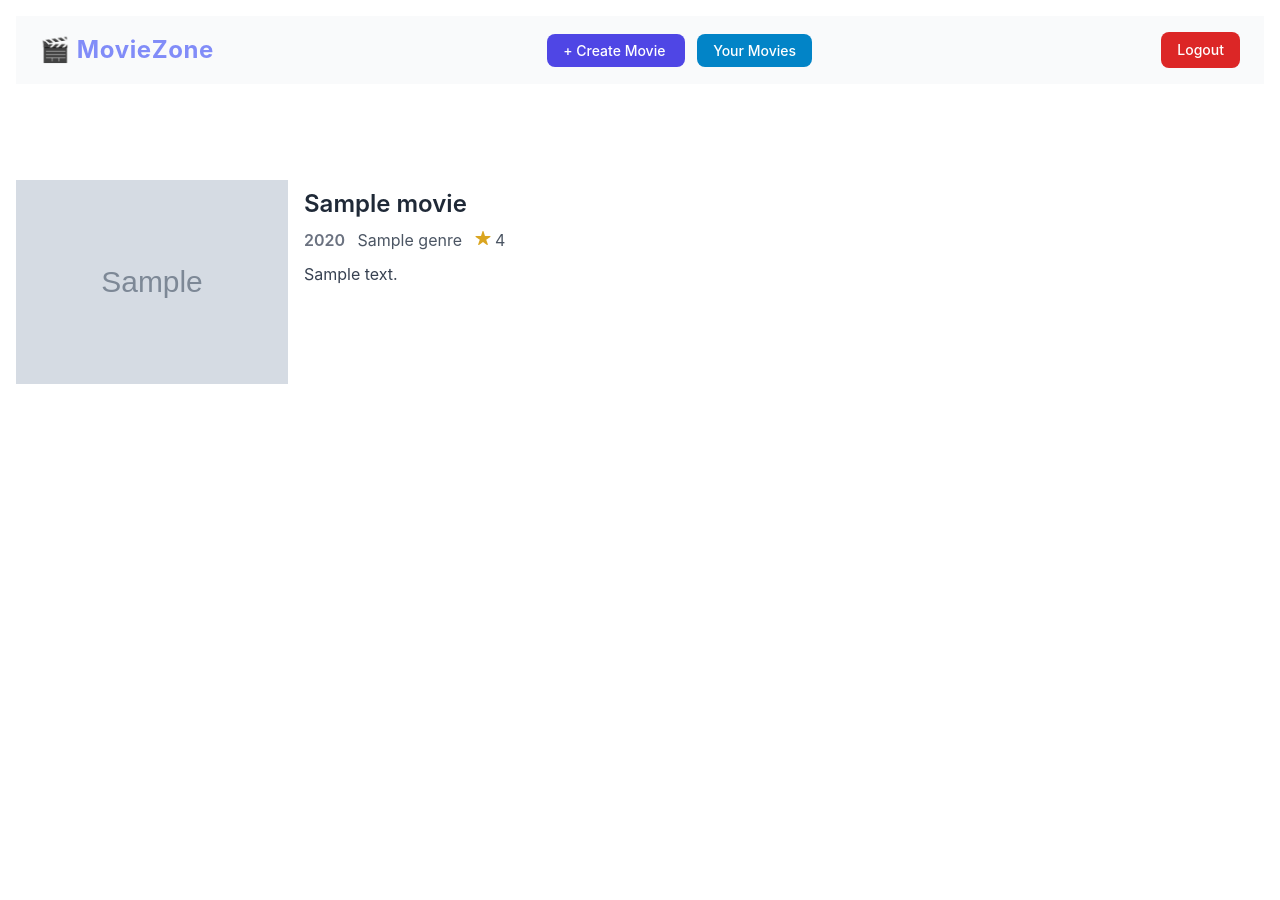
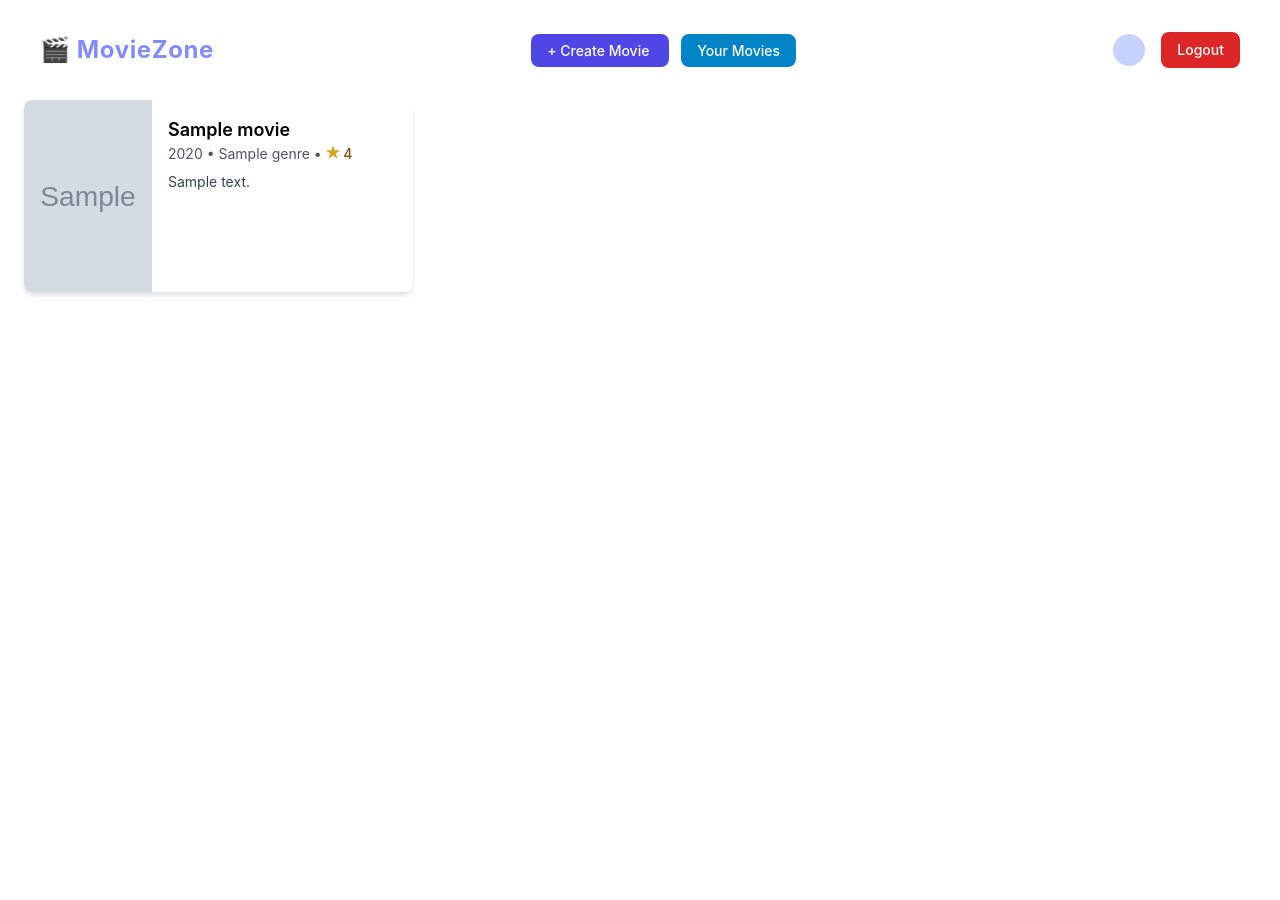
Before and after one commit to blueorionn/Flask-MovieDb, a Python web app: template moviedb/templates/index.html in a window 1280 px wide. Before the commit the page ends 384 px from the top, so only its background shows below. Run offline with Jinja, Linux system fonts and the light colour scheme; the template is opened without the code that fills it: most values are stand-ins (such as "Sample title", 1, 10 or a date in 2020); grey boxes marked "Sample" are stand-in pictures; style sheets or scripts are compiled from the project's sources.

Commit message:
modified: homepage

```diff
--- a/moviedb/templates/index.html
+++ b/moviedb/templates/index.html
@@ -1,29 +1,22 @@
 {% extends "layout.html" %} {% block content %}
-<main>
-  <section class="w-full py-12">
-    <div class="mx-auto w-full max-w-screen-2xl px-4">
-      <div class="my-8 flex w-full flex-wrap gap-8">
-        {% for movie in movies %}
-        <div class="group grid max-w-[35rem] cursor-pointer grid-cols-2 gap-4 transition-all">
-          <div>
-            <img src="/movie/poster/{{ movie.poster }}" alt="{{ movie.title }}" class="aspect-auto h-auto w-full" />
-          </div>
-          <div>
-            <h1 class="my-2 text-2xl font-semibold text-gray-800 group-hover:underline">{{ movie.title }}</h1>
-            <!-- Released Date -->
-            <h2 class="inline-block text-base font-semibold text-gray-500">{{ movie.release_year }}</h2>
-            <!-- Genre -->
-            <span class="mx-2 text-base font-normal text-gray-600">{{ movie.genre }}</span>
-            <!-- Rating -->
-            <span class="sr-only mx-2">Divider</span>
-            <ion-icon name="star" style="color: goldenrod"></ion-icon>
-            <span class="text-base font-normal text-gray-600">{{ movie.rating }}</span>
-            <!-- Summary -->
-            <p class="py-2.5 text-base font-normal text-gray-700 group-hover:underline">{{ movie.description }}</p>
-          </div>
+<main class="h-full w-full">
+  <section class="mx-auto max-w-7xl px-6">
+    <div class="grid gap-8 sm:grid-cols-2 lg:grid-cols-3">
+      {% for movie in movies %}
+      <div class="flex overflow-hidden rounded-lg bg-white shadow-md">
+        <img src="/movie/poster/{{ movie.poster }}" alt="{{ movie.title }}" class="h-48 w-32 object-cover" />
+        <div class="flex-1 p-4">
+          <h3 class="text-lg font-semibold">{{ movie.title }}</h3>
+          <p class="text-sm text-gray-600">
+            {{ movie.release_year }} • {{ movie.genre }} •
+            <span class="font-medium text-yellow-800">
+              <ion-icon name="star" style="color: goldenrod"></ion-icon> {{ movie.rating }}</span
+            >
+          </p>
+          <p class="mt-2 line-clamp-4 text-sm text-gray-700">{{ movie.description }}</p>
         </div>
-        {% endfor %}
       </div>
+      {% endfor %}
     </div>
   </section>
 </main>
--- a/moviedb/templates/layout.html
+++ b/moviedb/templates/layout.html
@@ -26,7 +26,7 @@
   </head>
   <body>
     <header class="mx-auto h-max w-full max-w-screen-2xl p-2.5 lg:p-4">
-      <nav class="bg-gray-50 px-6 py-4 text-white">
+      <nav class="bg-transparent px-6 py-4 text-white">
         <div class="mx-auto flex max-w-7xl items-center justify-between">
           <!-- Logo / Hero -->
           <a href="/" class="text-2xl font-bold tracking-wide text-indigo-400">🎬 MovieZone</a>
@@ -49,12 +49,16 @@
 
           <!-- Right: User Info -->
           <div class="flex items-center space-x-4">
-            <span class="hidden text-sm font-medium text-gray-300 sm:inline">
+            <a href="/user/profile" class="flex flex-col items-center">
+              <div
+                class="flex h-8 w-8 items-center justify-center rounded-full bg-indigo-200 text-sm font-bold text-white"
+                id="logged-in-username"
+              ></div>
               <script>
                 const payloadValue = atob(getCookie('token').split('.')[1]);
-                document.getElementById('logged-in-username').innerText = `Hello, ${JSON.parse(payloadValue).user}`;
+                document.getElementById('logged-in-username').innerText = `${JSON.parse(payloadValue).user}`;
               </script>
-            </span>
+            </a>
             <button class="rounded-lg bg-red-600 px-4 py-2 text-sm font-medium hover:bg-red-500" id="logout-button">
               <span>Logout</span>
               <script>
```
